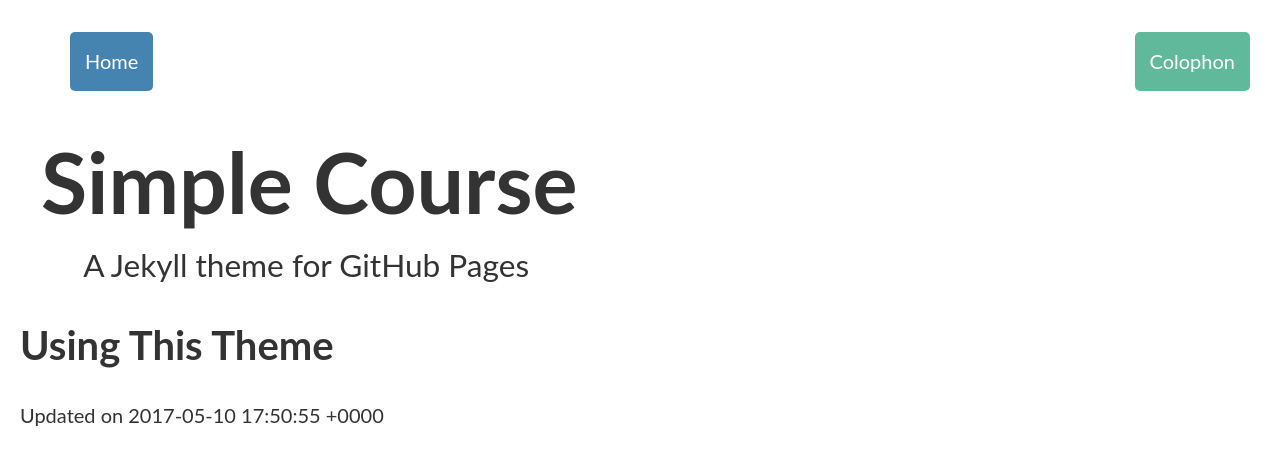
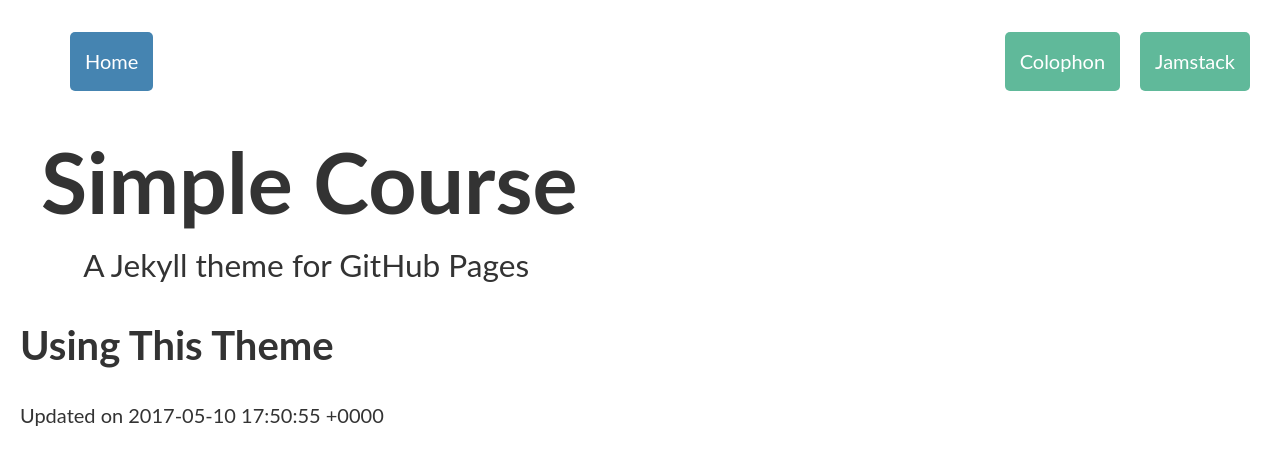
Before and after one commit to dgilleland/gh-theme-simple-course, a Jekyll site: the page built from docs/index.md, in a window 1280 px wide. Shown: the top 465 px of the page. Built offline with Jekyll 4.4.1, drawn with Linux system fonts in a browser that asks for light colours.

Commit message:
fix top nav links

```diff
--- a/docs/_includes/nav.html
+++ b/docs/_includes/nav.html
@@ -2,13 +2,22 @@
     <ul>
       <li><a href="{{site.github.url}}">Home</a></li>
       {% for group in site.collections %}
-      {% if group.docs.size > 0 %}
-      {% assign rootUrl =  group.label | remove_first: '_' | append: '/readme' | prepend: '/' | downcase %}
-      {% assign docs = group.docs | map: 'url' | downcase %}
-      <li>
-        <a {% if page.path contains group.label %}class="active"{% endif %} {% if docs contains rootUrl%}href="{{group.docs | map: 'url' | prepend: site.github.url }}"{% endif %}>{{ group.label | replace: '_', ' ' }}</a>
-      </li>
-      {% endif %}
+        {% if group.docs.size > 0 %}
+          {% assign rootUrl =  group.label | remove_first: '_' | append: '/readme' | prepend: '/' | downcase %}
+          {% assign docs = group.docs | map: 'url' %}
+          {% for pg in docs %}
+            {% assign pglink = pg | downcase %}
+            {% if pglink contains rootUrl %}
+              {% assign linkurl = pg | prepend: site.github.url %}
+              {% break %}
+            {% else %}
+              {% assign linkurl = '' %}
+            {% endif %}
+          {% endfor %}
+          <li>
+            <a {% if page.path contains group.label %}class="active"{% endif %} {%if linkurl != '' %}href="{{ linkurl }}"{% endif %}>{{ group.label | replace: '_', ' ' }}</a>
+          </li>
+        {% endif %}
       {% endfor %}
     </ul>
   </nav>
```
Also changed, not shown: docs/_jamstack/about.md (added, +8 -0 lines), docs/_jamstack/lorem.md (added, +14 -0 lines), docs/_jamstack/setup.md (added, +11 -0 lines).
